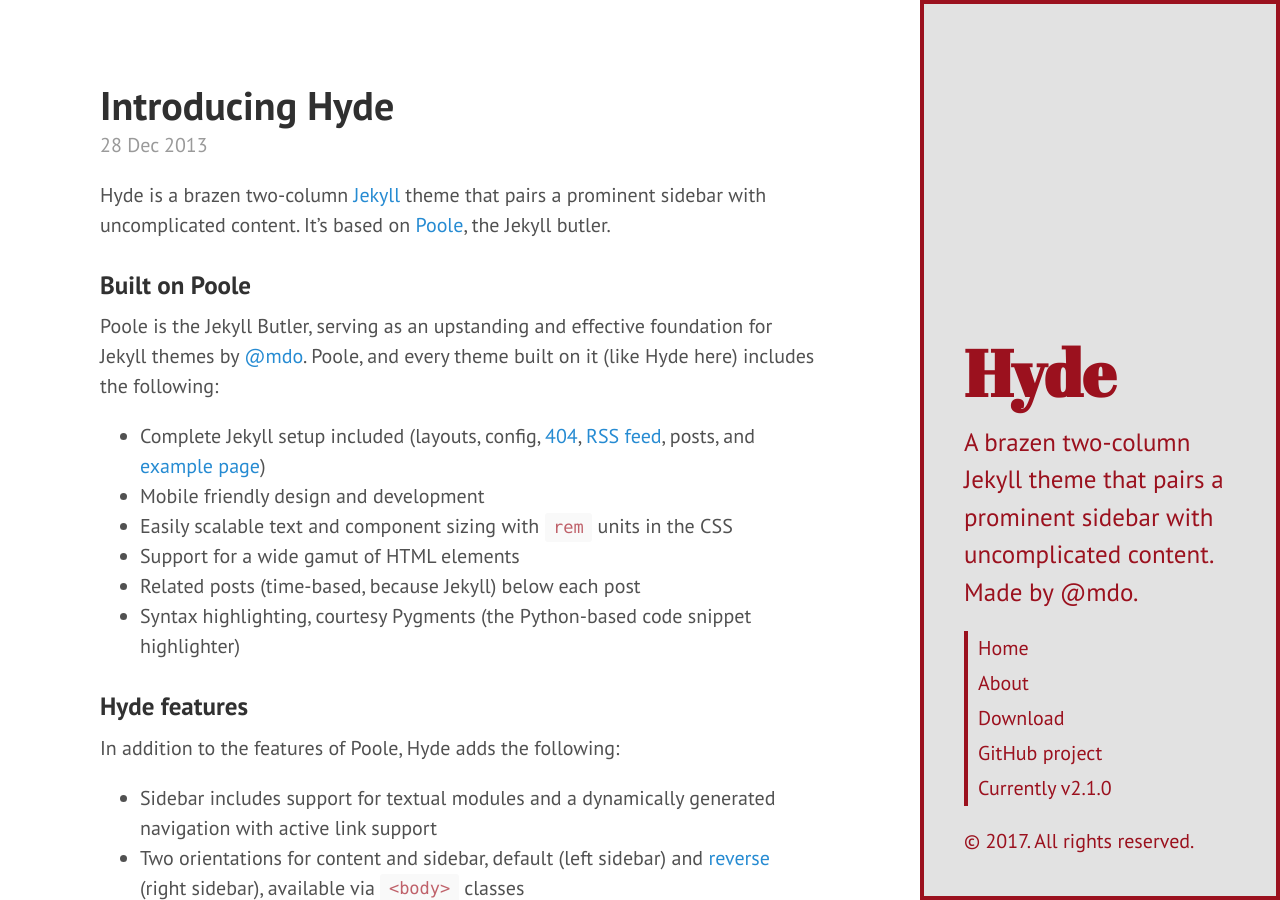
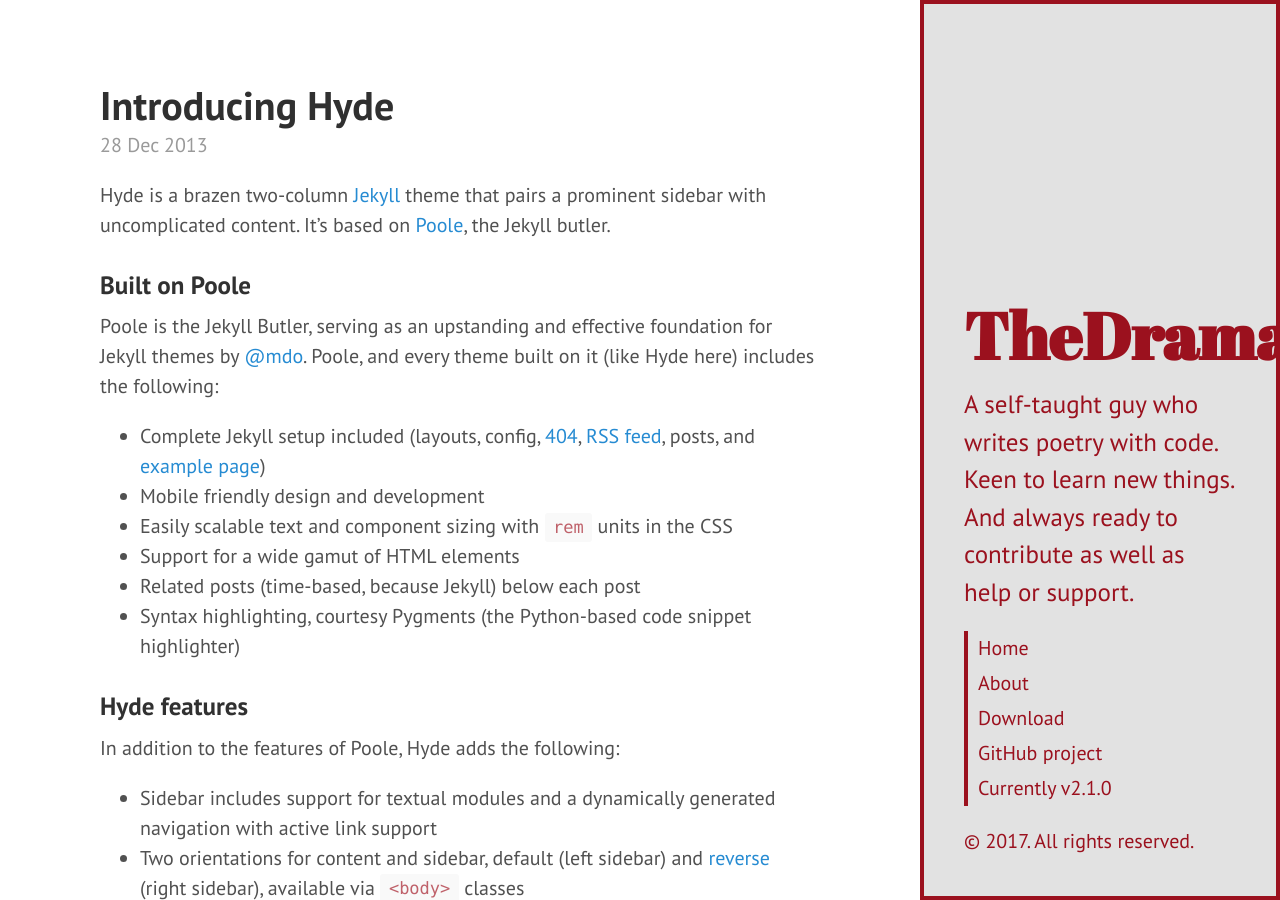
Before and after one commit to khanrn/codemascot.github.io, a Jekyll site: the page built from index.html, in a window 1280 px wide and 900 px high. Built offline with Jekyll 4.4.1, drawn with Linux system fonts in a browser that asks for light colours; Markdown is read by kramdown in place of the engine named in the settings; the list of posts is cut into pages by our own code.

Commit message:
Content Update

```diff
--- a/_config.yml
+++ b/_config.yml
@@ -7,15 +7,15 @@
 # relative_permalinks: true
 
 # Setup
-title:            Hyde
-tagline:          'A Jekyll theme'
-description:      'A brazen two-column <a href="http://jekyllrb.com" target="_blank">Jekyll</a> theme that pairs a prominent sidebar with uncomplicated content. Made by <a href="https://twitter.com/mdo" target="_blank">@mdo</a>.'
-url:              http://hyde.getpoole.com
+title:            TheDramatist
+tagline:          'Web Programmer'
+description:      'A self-taught guy who writes poetry with code. Keen to learn new things. And always ready to contribute as well as help or support.'
+url:              http://rnaby.github.io
 baseurl:          /
 
 author:
-  name:           'Mark Otto'
-  url:            https://twitter.com/mdo
+  name:           'Khan M Rashedun-Naby'
+  url:            https://twitter.com/rnaby
 
 paginate:         5
 
@@ -23,4 +23,4 @@
 version:          2.1.0
 
 github:
-  repo:           https://github.com/poole/hyde
+  repo:           https://github.com/rnaby
```
